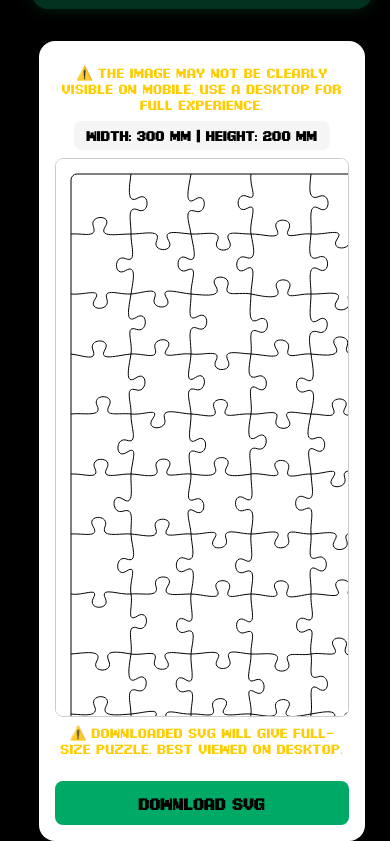
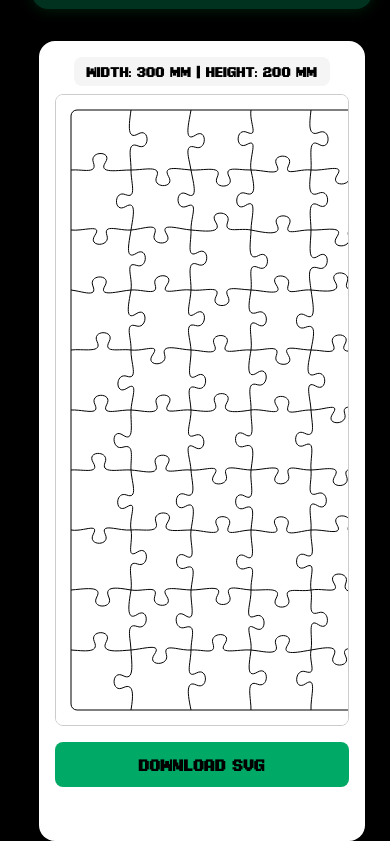
Before and after one commit to MB-Deen/jigsaw-svg-generator, a plain HTML site: page index.html in a window 390 px wide. Shown: the part 508-1349 px from the top of the page. Drawn offline with Linux system fonts and the light colour scheme.

Commit message:
removed Mobile disclimers

```diff
--- a/index.html
+++ b/index.html
@@ -63,24 +63,18 @@
         </section>
 
         <section class="svg-display">
-            <div class="mobile-disclaimer">
-                ⚠️ The image may not be clearly visible on mobile. Use a desktop for full experience.
-            </div>
 
             <div id="image-info" class="image-info">Width: 300 mm | Height: 200 mm</div>
-                <div class="svg-wrapper" id="svg-wrapper">
-            <center>
+            <div class="svg-wrapper" id="svg-wrapper">
+                <center>
 
                     <svg id="puzzlecontainer" preserveAspectRatio="xMidYMid meet">
                         <path id="puzzlepath_h" fill="none" stroke="black"></path>
                         <path id="puzzlepath_v" fill="none" stroke="black"></path>
                         <path id="puzzlepath_b" fill="none" stroke="black"></path>
                     </svg>
-            </center>
+                </center>
 
-                </div>
-            <div class="mobile-disclaimer">
-                ⚠️ Downloaded SVG will give full-size puzzle. Best viewed on desktop.
             </div>
 
             <div class="progress-bar" id="progress-bar">
--- a/styles/style.css
+++ b/styles/style.css
@@ -312,22 +312,16 @@ footer a:hover {
         margin-bottom: auto;
         flex: auto;
     }
-.image-info{
-    font-size: 0.85rem;
-    padding: 0.4rem 0.8rem;
-    margin-bottom: 0.5rem;
-    text-align: center;
-}
+
+    .image-info {
+        font-size: 0.85rem;
+        padding: 0.4rem 0.8rem;
+        margin-bottom: 0.5rem;
+        text-align: center;
+    }
+
     .svg-display {
         width: 100%;
-    }
-
-    .mobile-disclaimer {
-        display: block !important;
-        font-size: 0.85rem;
-        color: #ffcc00;
-        text-align: center;
-        margin: 0.5rem 0;
     }
 
     /* Ensure input lines remain single-line and responsive */
```
Also changed, not shown: hex-jigsaw.html (+5 -12 lines).
